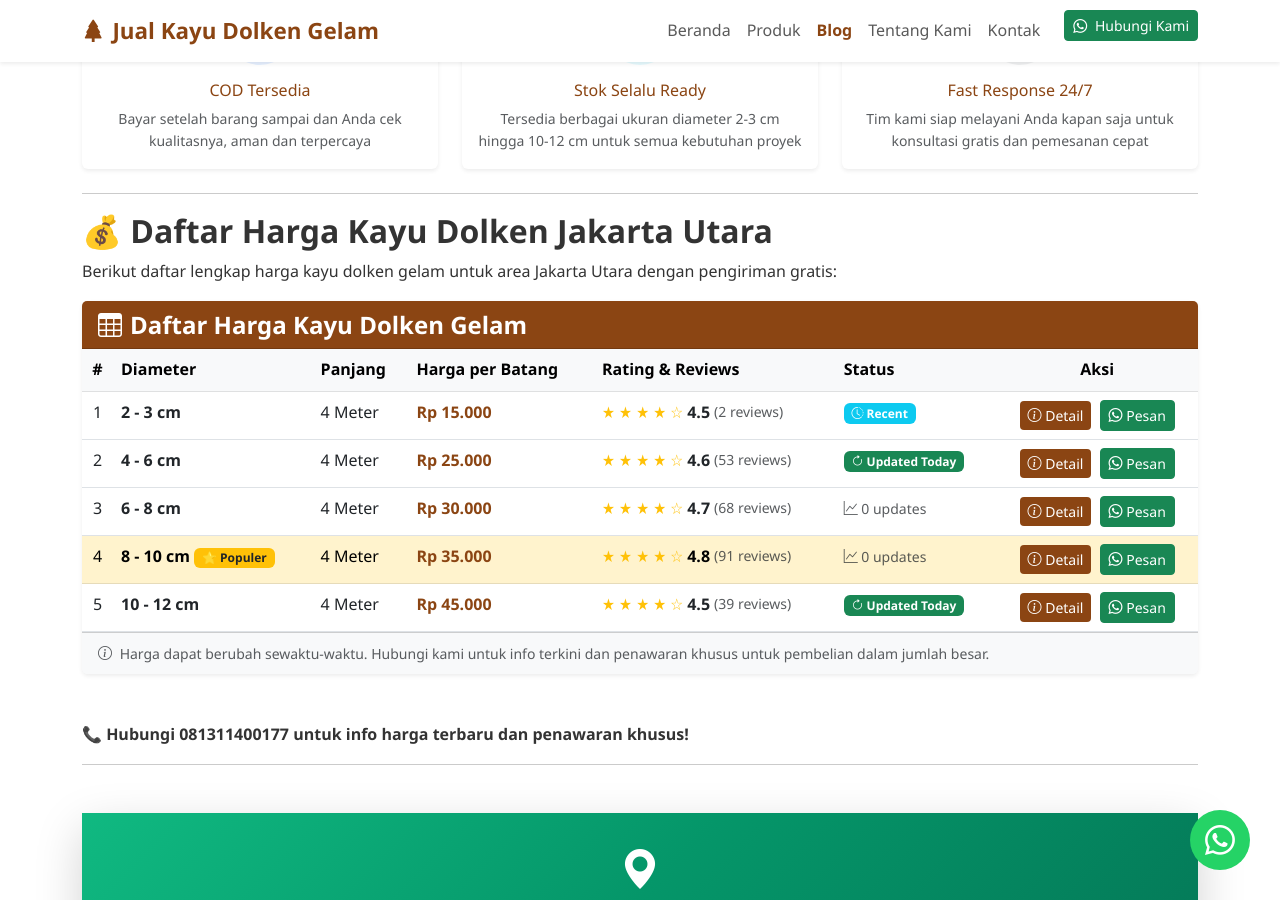
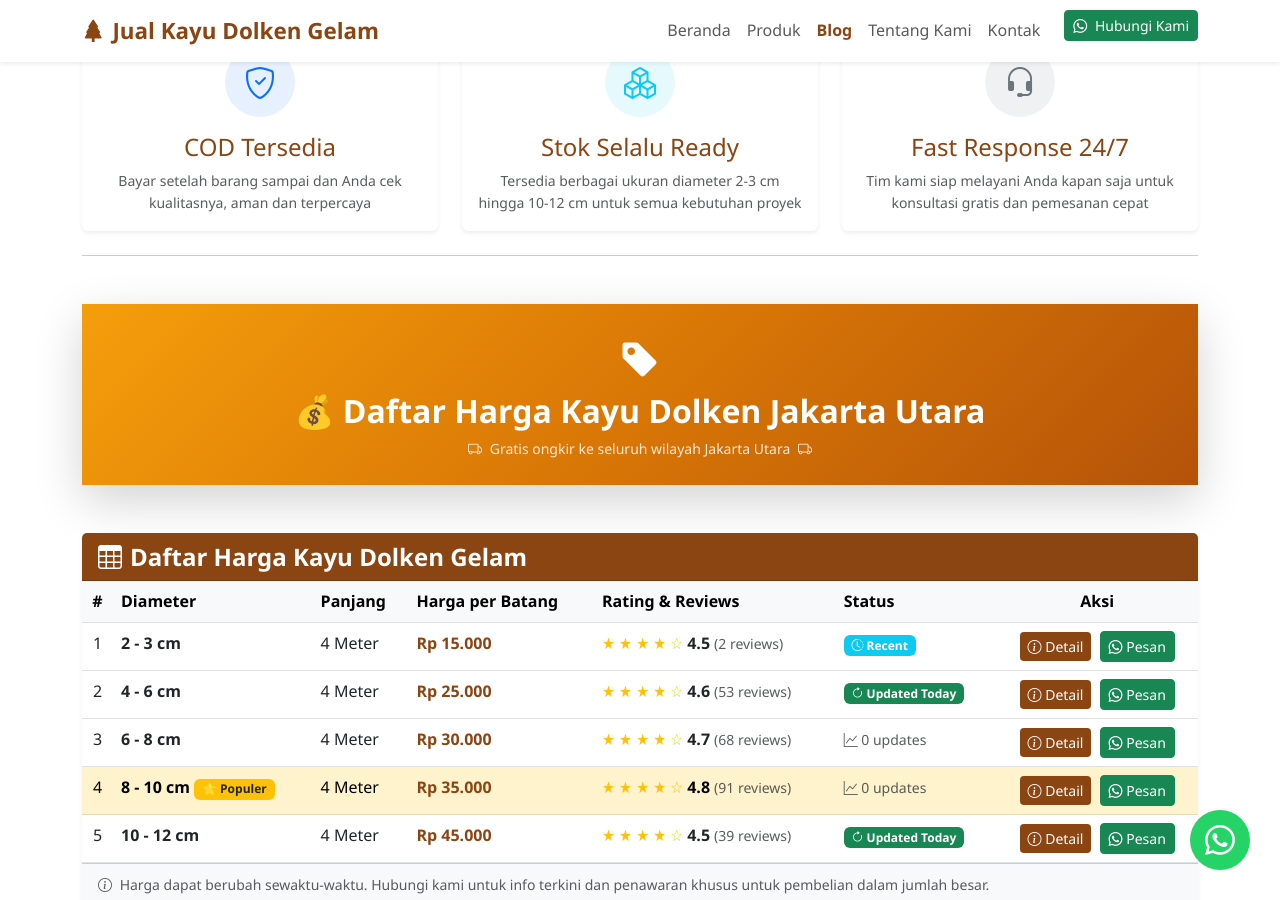
Before and after one commit to jualkayudolkengelam/jualkayudolkengelam.github.io, a Jekyll site: the page built from _post_with_product/2025-11-15-jual-kayu-dolken-jakarta-utara.md, in a window 1280 px wide and 900 px high, scrolled down 1825 px. Built offline with Jekyll 4.4.1, drawn with Linux system fonts in a browser that asks for light colours.

Commit message:
Update 2025-11-15-jual-kayu-dolken-jakarta-utara.md

```diff
--- a/_post_with_product/2025-11-15-jual-kayu-dolken-jakarta-utara.md
+++ b/_post_with_product/2025-11-15-jual-kayu-dolken-jakarta-utara.md
@@ -22,7 +22,7 @@ share_count: 2
   <div class="card-body text-white py-4">
     <div class="row align-items-center">
       <div class="col-lg-8">
-        <h2 class="h3 fw-bold mb-3">
+        <h2 class="h2 fw-bold mb-3">
           <i class="bi bi-geo-alt-fill me-2"></i>Cari Kayu Dolken di Jakarta Utara?
         </h2>
         <p class="mb-3" style="opacity: 0.95; font-size: 1.05rem;">
@@ -52,7 +52,7 @@ share_count: 2
       <div class="col-lg-4 text-center mt-4 mt-lg-0">
         <div class="bg-white p-4 rounded shadow-lg">
           <i class="bi bi-telephone-fill text-danger mb-3" style="font-size: 3rem;"></i>
-          <h4 class="h5 fw-bold text-danger mb-2">Hubungi Kami Sekarang!</h4>
+          <h3 class="h3 fw-bold text-danger mb-2">Hubungi Kami Sekarang!</h3>
           <p class="h3 fw-bold text-dark mb-3">081311400177</p>
           <a href="https://wa.me/{{ site.business.whatsapp }}?text=Halo,%20saya%20ingin%20pesan%20kayu%20dolken%20untuk%20Jakarta%20Utara"
              class="btn btn-success btn-lg w-100 shadow-sm"
@@ -72,7 +72,7 @@ share_count: 2
   <div class="card border-0 shadow-lg">
     <div class="card-body text-white text-center py-4 px-3" style="background: linear-gradient(135deg, #0ea5e9 0%, #0284c7 50%, #0369a1 100%);">
       <i class="bi bi-patch-check-fill mb-2" style="font-size: 2.5rem;"></i>
-      <h3 class="h4 mb-0 fw-bold text-white">Mengapa Memilih Kami?</h3>
+      <h2 class="h2 mb-0 fw-bold text-white">Mengapa Memilih Kami?</h2>
       <p class="mb-0 mt-2 small" style="opacity: 0.85;">
         <i class="bi bi-stars me-1"></i>
         Supplier terpercaya dengan layanan terbaik di Jakarta Utara
@@ -89,7 +89,7 @@ share_count: 2
         <div class="bg-success bg-opacity-10 rounded-circle d-inline-flex align-items-center justify-content-center mb-3" style="width: 70px; height: 70px;">
           <i class="bi bi-truck text-success" style="font-size: 2rem;"></i>
         </div>
-        <h4 class="h6 text-wood mb-2">Pengiriman Gratis Jakarta Utara</h4>
+        <h4 class="h4 text-wood mb-2">Pengiriman Gratis Jakarta Utara</h4>
         <p class="small text-muted mb-0">Gratis ongkir untuk area Jakarta Utara, hemat biaya pengiriman untuk proyek Anda</p>
       </div>
     </div>
@@ -101,7 +101,7 @@ share_count: 2
         <div class="bg-warning bg-opacity-10 rounded-circle d-inline-flex align-items-center justify-content-center mb-3" style="width: 70px; height: 70px;">
           <i class="bi bi-award-fill text-warning" style="font-size: 2rem;"></i>
         </div>
-        <h4 class="h6 text-wood mb-2">Kualitas Premium Grade A</h4>
+        <h4 class="h4 text-wood mb-2">Kualitas Premium Grade A</h4>
         <p class="small text-muted mb-0">Kayu gelam asli premium, tahan rayap alami dan tahan cuaca ekstrem, cocok untuk iklim Jakarta Utara</p>
       </div>
     </div>
@@ -113,7 +113,7 @@ share_count: 2
         <div class="bg-danger bg-opacity-10 rounded-circle d-inline-flex align-items-center justify-content-center mb-3" style="width: 70px; height: 70px;">
           <i class="bi bi-cash-coin text-danger" style="font-size: 2rem;"></i>
         </div>
-        <h4 class="h6 text-wood mb-2">Harga Terbaik</h4>
+        <h4 class="h4 text-wood mb-2">Harga Terbaik</h4>
         <p class="small text-muted mb-0">Langsung dari supplier, harga mulai Rp 15.000/batang tanpa markup perantara</p>
       </div>
     </div>
@@ -125,7 +125,7 @@ share_count: 2
         <div class="bg-primary bg-opacity-10 rounded-circle d-inline-flex align-items-center justify-content-center mb-3" style="width: 70px; height: 70px;">
           <i class="bi bi-shield-check text-primary" style="font-size: 2rem;"></i>
         </div>
-        <h4 class="h6 text-wood mb-2">COD Tersedia</h4>
+        <h4 class="h4 text-wood mb-2">COD Tersedia</h4>
         <p class="small text-muted mb-0">Bayar setelah barang sampai dan Anda cek kualitasnya, aman dan terpercaya</p>
       </div>
     </div>
@@ -137,7 +137,7 @@ share_count: 2
         <div class="bg-info bg-opacity-10 rounded-circle d-inline-flex align-items-center justify-content-center mb-3" style="width: 70px; height: 70px;">
           <i class="bi bi-boxes text-info" style="font-size: 2rem;"></i>
         </div>
-        <h4 class="h6 text-wood mb-2">Stok Selalu Ready</h4>
+        <h4 class="h4 text-wood mb-2">Stok Selalu Ready</h4>
         <p class="small text-muted mb-0">Tersedia berbagai ukuran diameter 2-3 cm hingga 10-12 cm untuk semua kebutuhan proyek</p>
       </div>
     </div>
@@ -149,7 +149,7 @@ share_count: 2
         <div class="bg-secondary bg-opacity-10 rounded-circle d-inline-flex align-items-center justify-content-center mb-3" style="width: 70px; height: 70px;">
           <i class="bi bi-headset text-secondary" style="font-size: 2rem;"></i>
         </div>
-        <h4 class="h6 text-wood mb-2">Fast Response 24/7</h4>
+        <h4 class="h4 text-wood mb-2">Fast Response 24/7</h4>
         <p class="small text-muted mb-0">Tim kami siap melayani Anda kapan saja untuk konsultasi gratis dan pemesanan cepat</p>
       </div>
     </div>
@@ -158,13 +158,33 @@ share_count: 2
 
 ---
 
-## 💰 Daftar Harga Kayu Dolken Jakarta Utara
-
-Berikut daftar lengkap harga kayu dolken gelam untuk area Jakarta Utara dengan pengiriman gratis:
+<div class="my-5">
+  <div class="card border-0 shadow-lg">
+    <div class="card-body text-white text-center py-4 px-3" style="background: linear-gradient(135deg, #f59e0b 0%, #d97706 50%, #b45309 100%);">
+      <i class="bi bi-tag-fill mb-2" style="font-size: 2.5rem;"></i>
+      <h2 class="h2 mb-0 fw-bold text-white">💰 Daftar Harga Kayu Dolken Jakarta Utara</h2>
+      <p class="mb-0 mt-2 small" style="opacity: 0.85;">
+        <i class="bi bi-truck me-1"></i>
+        Gratis ongkir ke seluruh wilayah Jakarta Utara
+        <i class="bi bi-truck ms-1"></i>
+      </p>
+    </div>
+  </div>
+</div>
 
 {% include block--product-list.html %}
 
-**📞 Hubungi 081311400177 untuk info harga terbaru dan penawaran khusus!**
+<div class="my-4">
+  <div class="card border-0 shadow-sm">
+    <div class="card-body text-center py-3" style="background: linear-gradient(135deg, #10b981 0%, #059669 100%);">
+      <p class="mb-0 text-white fw-bold">
+        <i class="bi bi-telephone-fill me-2"></i>
+        📞 Hubungi 081311400177 untuk info harga terbaru dan penawaran khusus!
+        <i class="bi bi-telephone-fill ms-2"></i>
+      </p>
+    </div>
+  </div>
+</div>
 
 ---
 
@@ -172,7 +192,7 @@ Berikut daftar lengkap harga kayu dolken gelam untuk area Jakarta Utara dengan p
   <div class="card border-0 shadow-lg">
     <div class="card-body text-white text-center py-4 px-3" style="background: linear-gradient(135deg, #10b981 0%, #059669 50%, #047857 100%);">
       <i class="bi bi-geo-alt-fill mb-2" style="font-size: 2.5rem;"></i>
-      <h3 class="h4 mb-0 fw-bold text-white">Area Pengiriman Jakarta Utara</h3>
+      <h2 class="h2 mb-0 fw-bold text-white">Area Pengiriman Jakarta Utara</h2>
       <p class="mb-0 mt-2 small" style="opacity: 0.85;">
         <i class="bi bi-truck me-1"></i>
         Gratis ongkir ke seluruh wilayah Jakarta Utara
@@ -325,7 +345,7 @@ Berikut daftar lengkap harga kayu dolken gelam untuk area Jakarta Utara dengan p
   <div class="card border-0 shadow-lg">
     <div class="card-body text-white text-center py-4 px-3" style="background: linear-gradient(135deg, #f59e0b 0%, #d97706 50%, #b45309 100%);">
       <i class="bi bi-shield-shaded mb-2" style="font-size: 2.5rem;"></i>
-      <h3 class="h4 mb-0 fw-bold text-white">Keunggulan Kayu Dolken Gelam</h3>
+      <h2 class="h2 mb-0 fw-bold text-white">Keunggulan Kayu Dolken Gelam</h2>
       <p class="mb-0 mt-2 small" style="opacity: 0.85;">
         <i class="bi bi-tree me-1"></i>
         Pilihan terbaik untuk konstruksi dan dekorasi di Jakarta Utara
@@ -417,7 +437,7 @@ Berikut daftar lengkap harga kayu dolken gelam untuk area Jakarta Utara dengan p
   <div class="card border-0 shadow-lg">
     <div class="card-body text-white text-center py-4 px-3" style="background: linear-gradient(135deg, #8b5cf6 0%, #7c3aed 50%, #6d28d9 100%);">
       <i class="bi bi-grid-3x3-gap-fill mb-2" style="font-size: 2.5rem;"></i>
-      <h3 class="h4 mb-0 fw-bold text-white">Aplikasi Kayu Dolken Gelam</h3>
+      <h2 class="h2 mb-0 fw-bold text-white">Aplikasi Kayu Dolken Gelam</h2>
       <p class="mb-0 mt-2 small" style="opacity: 0.85;">
         <i class="bi bi-hammer me-1"></i>
         Berbagai kebutuhan konstruksi, dekorasi, dan landscaping
@@ -612,7 +632,7 @@ Berikut daftar lengkap harga kayu dolken gelam untuk area Jakarta Utara dengan p
   <div class="card border-0 shadow-lg">
     <div class="card-body text-white text-center py-4 px-3" style="background: linear-gradient(135deg, #ec4899 0%, #db2777 50%, #be185d 100%);">
       <i class="bi bi-cart-check-fill mb-2" style="font-size: 2.5rem;"></i>
-      <h3 class="h4 mb-0 fw-bold text-white">Cara Pemesanan Kayu Dolken Jakarta Utara</h3>
+      <h2 class="h2 mb-0 fw-bold text-white">Cara Pemesanan Kayu Dolken Jakarta Utara</h2>
       <p class="mb-0 mt-2 small" style="opacity: 0.85;">
         <i class="bi bi-telephone-fill me-1"></i>
         Hubungi: <strong>081311400177</strong> (Telepon / WhatsApp)
@@ -756,7 +776,7 @@ Berikut daftar lengkap harga kayu dolken gelam untuk area Jakarta Utara dengan p
   <div class="card border-0 shadow-lg">
     <div class="card-body text-white text-center py-4 px-3" style="background: linear-gradient(135deg, #06b6d4 0%, #0891b2 50%, #0e7490 100%);">
       <i class="bi bi-file-earmark-check-fill mb-2" style="font-size: 2.5rem;"></i>
-      <h3 class="h4 mb-0 fw-bold text-white">Studi Kasus Proyek Jakarta Utara</h3>
+      <h2 class="h2 mb-0 fw-bold text-white">Studi Kasus Proyek Jakarta Utara</h2>
       <p class="mb-0 mt-2 small" style="opacity: 0.85;">
         <i class="bi bi-briefcase me-1"></i>
         Proyek nyata yang telah kami kerjakan dengan hasil memuaskan
@@ -1006,7 +1026,7 @@ Berikut daftar lengkap harga kayu dolken gelam untuk area Jakarta Utara dengan p
   <div class="card border-0 shadow-lg">
     <div class="card-body text-white text-center py-4 px-3" style="background: linear-gradient(135deg, #f59e0b 0%, #d97706 50%, #b45309 100%);">
       <i class="bi bi-chat-quote-fill mb-2" style="font-size: 2.5rem;"></i>
-      <h3 class="h4 mb-0 fw-bold text-white">Testimoni Pelanggan Jakarta Utara</h3>
+      <h2 class="h2 mb-0 fw-bold text-white">Testimoni Pelanggan Jakarta Utara</h2>
       <p class="mb-0 mt-2 small" style="opacity: 0.85;">
         <i class="bi bi-star-fill me-1"></i>
         Kepuasan pelanggan adalah prioritas kami
@@ -1135,7 +1155,7 @@ Berikut daftar lengkap harga kayu dolken gelam untuk area Jakarta Utara dengan p
   <div class="card border-0 shadow-lg">
     <div class="card-body text-white text-center py-4 px-3" style="background: linear-gradient(135deg, #10b981 0%, #059669 50%, #047857 100%);">
       <i class="bi bi-lightbulb-fill mb-2" style="font-size: 2.5rem;"></i>
-      <h3 class="h4 mb-0 fw-bold text-white">Tips Memilih Ukuran Kayu Dolken</h3>
+      <h2 class="h2 mb-0 fw-bold text-white">Tips Memilih Ukuran Kayu Dolken</h2>
       <p class="mb-0 mt-2 small" style="opacity: 0.85;">
         <i class="bi bi-rulers me-1"></i>
         Panduan praktis memilih diameter yang tepat untuk proyek Anda
@@ -1283,7 +1303,7 @@ Berikut daftar lengkap harga kayu dolken gelam untuk area Jakarta Utara dengan p
   <div class="card border-0 shadow-lg">
     <div class="card-body text-white text-center py-4 px-3" style="background: linear-gradient(135deg, #8b5cf6 0%, #7c3aed 50%, #6d28d9 100%);">
       <i class="bi bi-patch-question-fill mb-2" style="font-size: 2.5rem;"></i>
-      <h3 class="h4 mb-0 fw-bold text-white">FAQ Seputar Kayu Dolken Jakarta Utara</h3>
+      <h2 class="h2 mb-0 fw-bold text-white">FAQ Seputar Kayu Dolken Jakarta Utara</h2>
       <p class="mb-0 mt-2 small" style="opacity: 0.85;">
         <i class="bi bi-question-circle me-1"></i>
         Pertanyaan yang sering ditanyakan seputar kayu dolken gelam
@@ -1415,7 +1435,7 @@ Berikut daftar lengkap harga kayu dolken gelam untuk area Jakarta Utara dengan p
   <div class="card border-0 shadow-lg">
     <div class="card-body text-white text-center py-4 px-3" style="background: linear-gradient(135deg, #0ea5e9 0%, #0284c7 50%, #0369a1 100%);">
       <i class="bi bi-building-fill-gear mb-2" style="font-size: 2.5rem;"></i>
-      <h3 class="h4 mb-0 fw-bold text-white">Tentang Jakarta Utara: Pusat Bisnis & Pelabuhan</h3>
+      <h2 class="h2 mb-0 fw-bold text-white">Tentang Jakarta Utara: Pusat Bisnis & Pelabuhan</h2>
       <p class="mb-0 mt-2 small" style="opacity: 0.85;">
         <i class="bi bi-geo-alt-fill me-1"></i>
         Wilayah strategis dengan sejarah panjang dan pertumbuhan pesat
@@ -1626,7 +1646,7 @@ Berikut daftar lengkap harga kayu dolken gelam untuk area Jakarta Utara dengan p
   <div class="card border-0 shadow-lg">
     <div class="card-body text-white text-center py-4 px-3" style="background: linear-gradient(135deg, #ef4444 0%, #dc2626 50%, #b91c1c 100%);">
       <i class="bi bi-telephone-fill mb-2" style="font-size: 2.5rem;"></i>
-      <h2 class="h3 mb-0 fw-bold text-white">Hubungi Kami Sekarang!</h2>
+      <h2 class="h2 mb-0 fw-bold text-white">Hubungi Kami Sekarang!</h2>
       <p class="mb-0 mt-2" style="opacity: 0.85;">
         <i class="bi bi-whatsapp me-1"></i>
         <strong style="font-size: 1.2rem;">Telepon / WhatsApp: 081311400177</strong>
```
